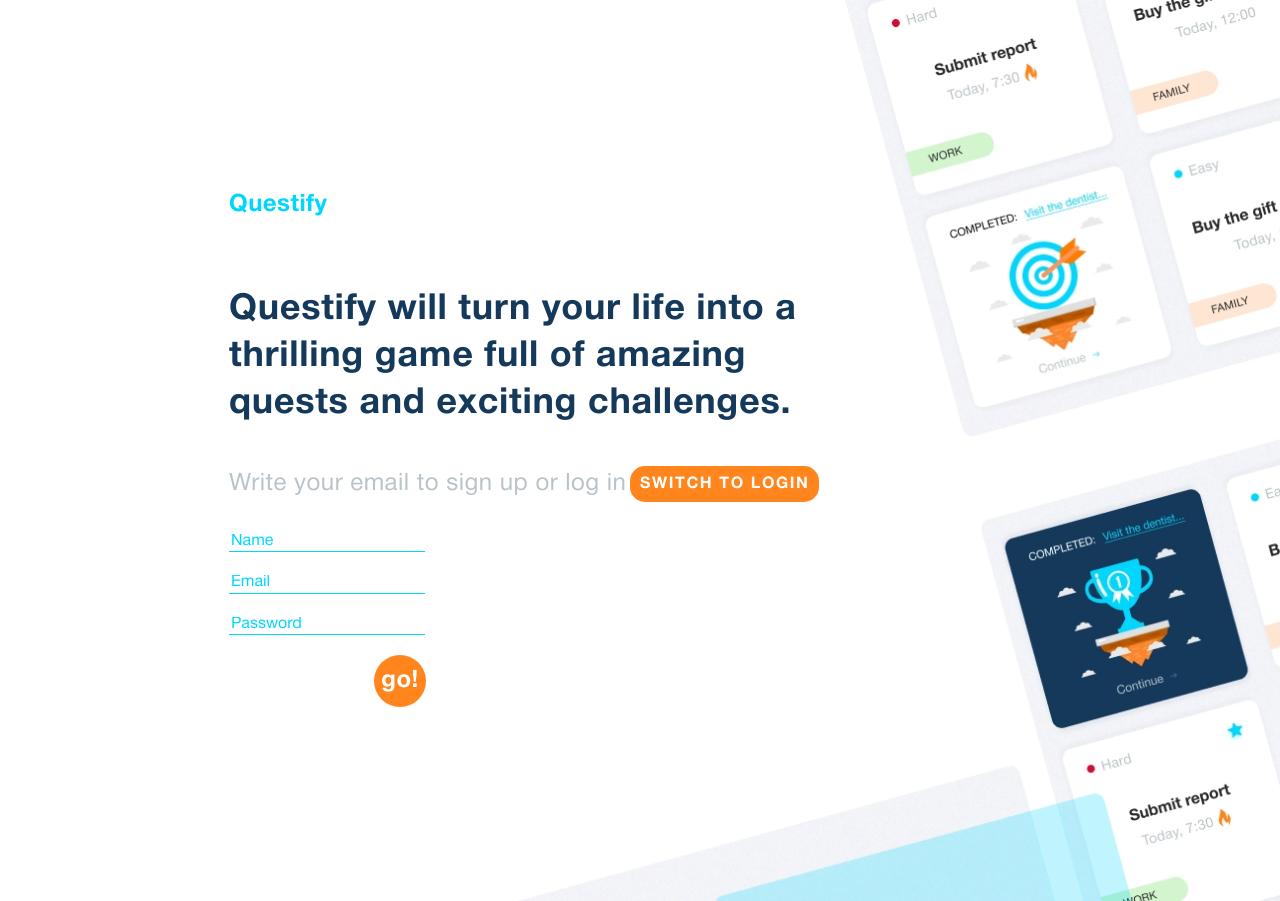
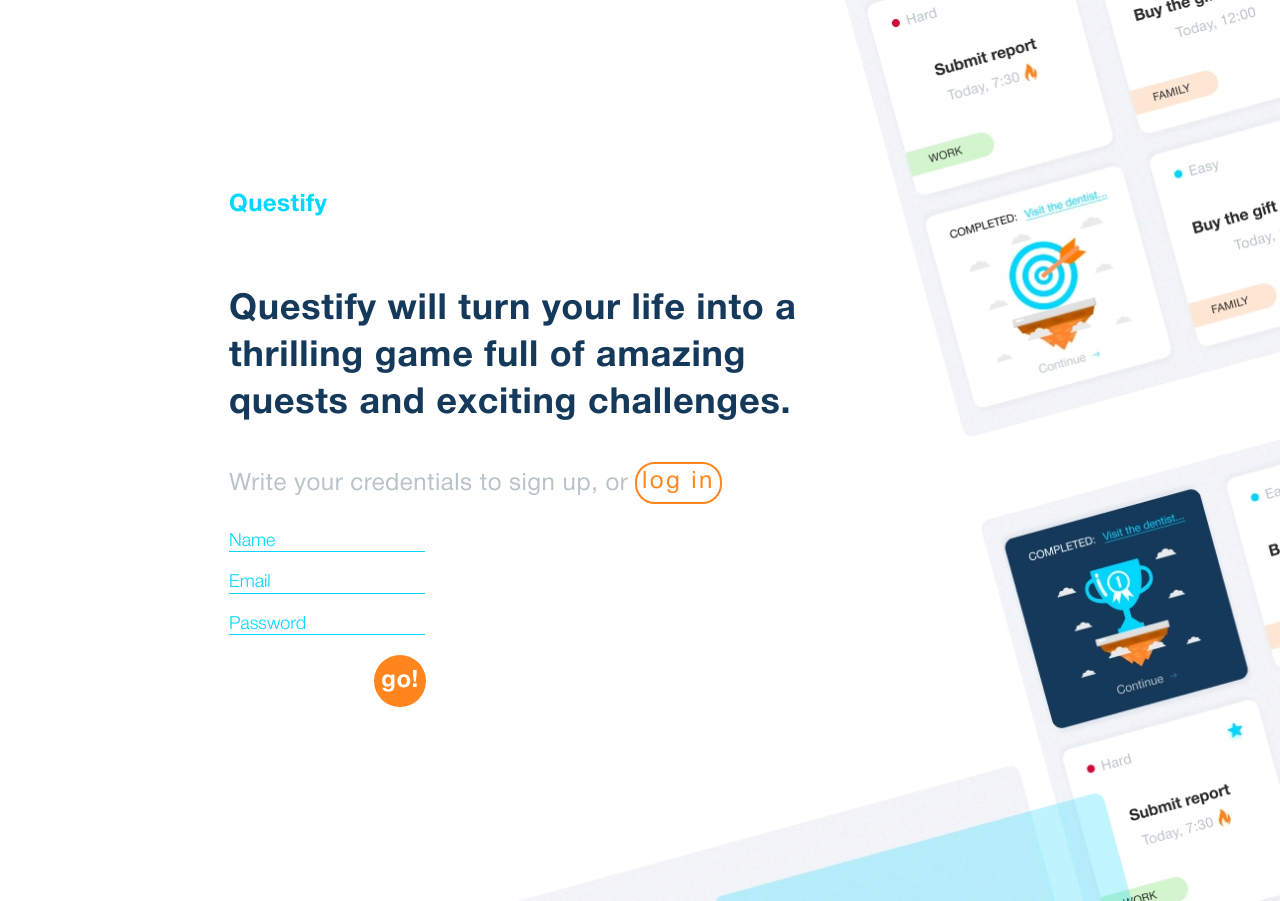
Before and after one commit to Karantir-dev/questify-front, a React (Create React App) app: page /auth in a window 1280 px wide. Built offline with nearby package versions, Linux system fonts and the light colour scheme.

Commit message:
edited the form toggle button, styled the input placeholder

```diff
--- a/src/Components/AuthForm/AuthForm.js
+++ b/src/Components/AuthForm/AuthForm.js
@@ -60,34 +60,47 @@ export default function AuthForm() {
   return (
     <div className={styles.registerPage}>
       <form className={styles.form} onSubmit={handleSubmit} autoComplete="off">
+
+        <div className={styles.inputContainer}>
           <input
             className={styles.inputForm}
             autoComplete="off"
             type="text"
             name="name"
-          placeholder="Name"
+            id="name"
+            placeholder=" "
             value={name}
             onChange={handleChange}
           />
+          <label htmlFor="name" className={styles.labelForm}>Name</label>
+        </div>
 
+        <div className={styles.inputContainer}>
           <input
             className={styles.inputForm}
             autoComplete="off"
             type="email"
             name="email"
-          placeholder="Email"
+            id="email"
+            placeholder=" "
             value={email}
             onChange={handleChange}
           />
+          <label htmlFor="email" className={styles.labelForm}>Email</label>
+        </div>
 
+        <div className={styles.inputContainer}>
           <input
             className={styles.inputForm}
             type="password"
             name="password"
-          placeholder="Password"
+            placeholder=" "
+            id="password"
             value={password}
             onChange={handleChange}
           />
+          <label htmlFor="password" className={styles.labelForm}>Password</label>
+        </div>
 
         <IconButton
           disabled={!name || !email || password < 1}
--- a/src/Components/AuthForm/AuthForm.module.css
+++ b/src/Components/AuthForm/AuthForm.module.css
@@ -3,6 +3,17 @@
 .form {
   display: flex;
   flex-direction: column;
+}
+
+  /*-- inputContainer --*/
+
+.inputContainer {
+  position: relative;
+}
+
+.inputContainer +
+.inputContainer {
+  margin-top: 20px;
 }
 
   /*-- inputForm --*/
@@ -14,12 +25,25 @@
   width: 196px;
 }
 
-.inputForm + .inputForm {
-  margin-top: 20px;
+/*-- labelForm --*/
+
+.labelForm {
+  position: absolute;
+  top: 10px;
+  left: 0;
+  font-family: HelveticaNeueCyr;
+  font-style: normal;
+  font-weight: 300;
+  font-size: 18px;
+  line-height: 1;
+  color: var(--primary-color);
+  transform: translateY(-50%) translateX(0);
+  transition: color 250ms cubic-bezier(0.4, 0, 0.2, 1);
 }
 
-input::placeholder {
-  color: var(--primary-color);
+.inputForm:focus + .labelForm,
+.inputForm:not(:placeholder-shown) + .labelForm {
+  transform: translateY(-30px) translateX(0);
 }
 
 @media screen and (max-width: 767px) {
--- a/src/Components/LoginForm/LoginForm.js
+++ b/src/Components/LoginForm/LoginForm.js
@@ -33,25 +33,33 @@ export default function LoginRouter() {
   return (
     <div className={styles.loginPage}>
       <form className={styles.form} onSubmit={handleSubmit} autoComplete="off">
+
+        <div className={styles.inputContainer}>
           <input
             className={styles.inputForm}
             autoComplete="off"
             type="email"
             name="email"
-          placeholder="Email"
+            placeholder=" "
+            id="email"
             value={email}
             onChange={e => setEmail(e.target.value)}
           />
+          <label htmlFor="email" className={styles.labelForm}>Email</label>
+        </div>
 
+        <div className={styles.inputContainer}>
           <input
             className={styles.inputForm}
             type="password"
             name="password"
-          placeholder="Password"
+            placeholder=" "
+            id="password"
             value={password}
             onChange={e => setPassword(e.target.value)}
           />
-
+          <label htmlFor="password" className={styles.labelForm}>Password</label>
+        </div>
         <IconButton
           disabled={!email || password < 1}
           className={styles.buttonReg}
--- a/src/Pages/AuthPage/AuthPage.js
+++ b/src/Pages/AuthPage/AuthPage.js
@@ -33,13 +33,16 @@ export default function Landing() {
             quests and exciting challenges.
           </p>
           <p className={styles.descriptionRegister}>
-            Write your email to sign up or log in
+            {showSignup
+              ? "Write your credentials to sign up, or"
+              : "Write your credentials to log in, or"
+            }
           </p>
 
           {showSignup ? (<AuthForm onSubmit={signupHandler}/>) : (<LoginForm onSubmit={loginHandler}/>)}
 
           <button className={styles.switchButton} onClick={switchButtonHandler}>
-            {showSignup ? "SWITCH TO LOGIN" : "SWITCH TO SIGNUP"}
+            {showSignup ? "log in" : "sign up"}
           </button>
         </div>
       </div>
--- a/src/Pages/AuthPage/AuthPage.module.css
+++ b/src/Pages/AuthPage/AuthPage.module.css
@@ -35,17 +35,17 @@
   position: absolute;
   font-family: HelveticaNeueCyr;
   font-style: normal;
-  font-weight: bold;
-  padding: 10px;
-  border-radius: 15px;
+  font-weight: normal;
+  border-radius: 20px;
   outline: none;
-  color: var(--white);
-  background-color: var(--btn-main-color);
+  color: var(--btn-main-color);
+  border: 2px solid var(--btn-main-color);
 }
 
 .switchButton:hover,
 .switchButton:focus {
-  background-color: var(--primary-color);
+  color: var(--white);
+  background-color: var(--btn-main-color);
 }
 
   /*-- @media (max-width: 767px) --*/
@@ -73,14 +73,14 @@
     font-size: 14px;
     line-height: 3.2;
     margin-top: 30px;
-    margin-bottom: 50px;
+    margin-bottom: 23px;
   }
 
   .switchButton {
-    top: 300px;
-    left: 85px;
-    font-size: 12px;
-    line-height: 0.5;
+    top: 259px;
+    left: 250px;
+    padding: 4px;
+    font-size: 14px;
     letter-spacing: 0.1em;
   }
 }
@@ -126,14 +126,14 @@
   .descriptionRegister {
     font-size: 18px;
     line-height: 2.5;
-    margin: 25px 0 50px 0;
+    margin: 25px 0 30px 0;
   }
 
   .switchButton {
-    top: 550px;
-    left: 70px;
-    font-size: 14px;
-    line-height: 0.6;
+    top: 510px;
+    left: 355px;
+    font-size: 18px;
+    padding: 5px;
     letter-spacing: 0.1em;
   }
 }
@@ -186,11 +186,9 @@
   }
 
   .switchButton {
-    position: absolute;
-    top: 466px;
-    left: 630px;
-    font-size: 16px;
-    line-height: 1;
+    top: 462px;
+    left: 635px;
+    font-size: 24px;
     letter-spacing: 0.1em;
   }
 }
```
Lines whose indentation alone changed are shown as unchanged.
